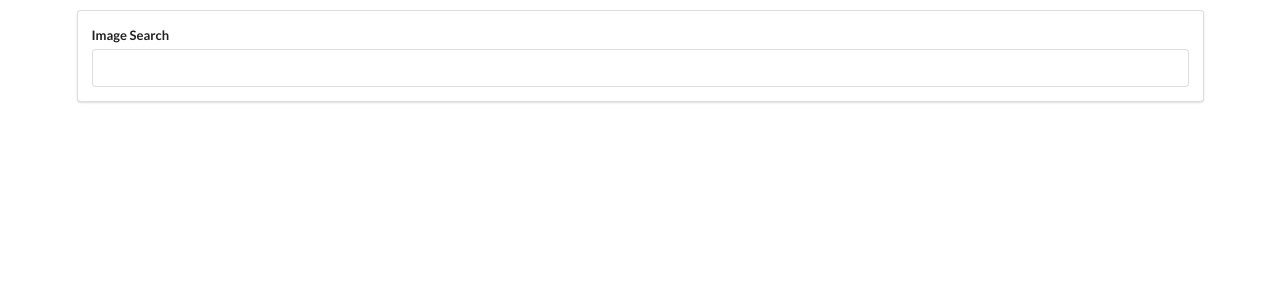
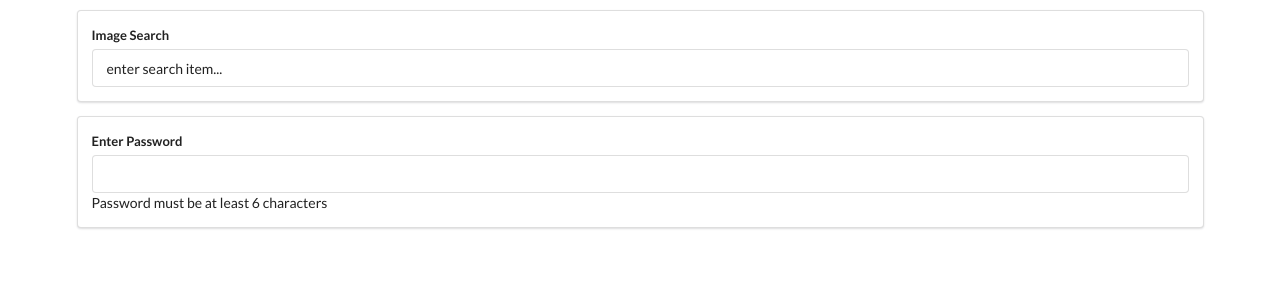
Before and after one commit to OybekKayumov/pics, a React (Create React App) app: page / in a window 1280 px wide. Shown: the top 300 px of the page. Built offline with nearby package versions, Linux system fonts and the light colour scheme.

Commit message:
Add exercise Password length Validator component

```diff
--- a/src/components/App.js
+++ b/src/components/App.js
@@ -1,5 +1,6 @@
 import React from "react";
 import SearchBar from "./SearchBar";
+import Validator from "../exercises/Validator";
 
 const App = () => {
   return (
@@ -7,6 +8,8 @@ const App = () => {
       <SearchBar>
 
       </SearchBar>
+
+      <Validator></Validator>
     </div>
   )
 };
--- a/src/components/SearchBar.js
+++ b/src/components/SearchBar.js
@@ -1,7 +1,7 @@
 import React from "react";
 
 class SearchBar extends React.Component {
-  state = { term: ''}
+  state = { term: 'enter search item...'}
 
   render () {
     return (
--- /dev/null
+++ b/src/exercises/Validator.js
@@ -0,0 +1,30 @@
+import React from "react";
+
+class Validator extends React.Component {
+  constructor(props) {
+    super(props)
+    this.state = { password: ''};
+  }
+
+  render() {
+    return (
+      <div className="ui segment">
+        <form className="ui form">
+          <div className="field">
+            <label htmlFor="">Enter Password</label>
+            <input
+              type="password"
+              value={this.state.password}
+              onChange={(e) => this.setState({ password: e.target.value })}
+
+            />
+
+          </div>
+          {this.state.password.length < 6 ? 'Password must be at least 6 characters' : ''}
+        </form>
+      </div>
+    )
+  }
+}
+
+export default Validator;
```
